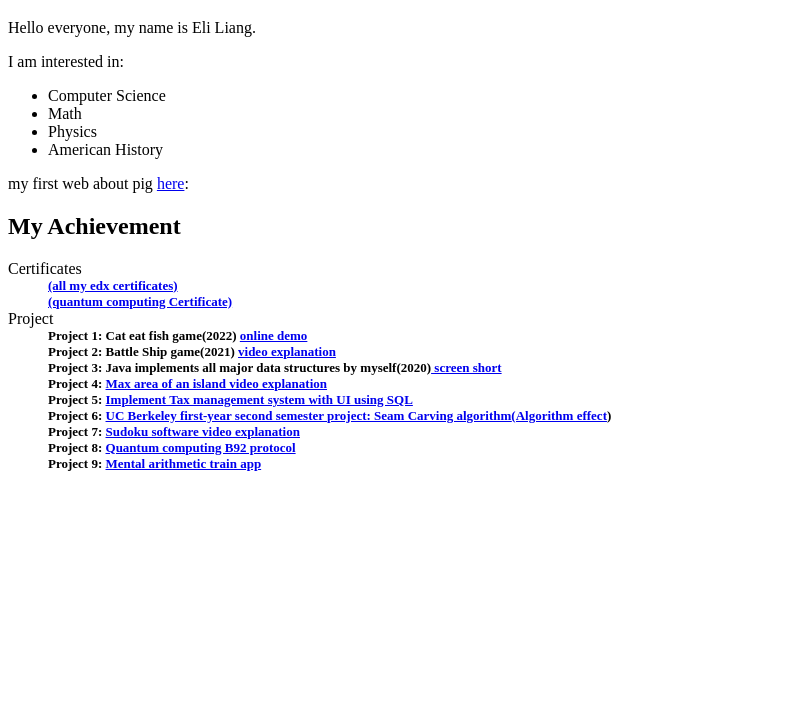
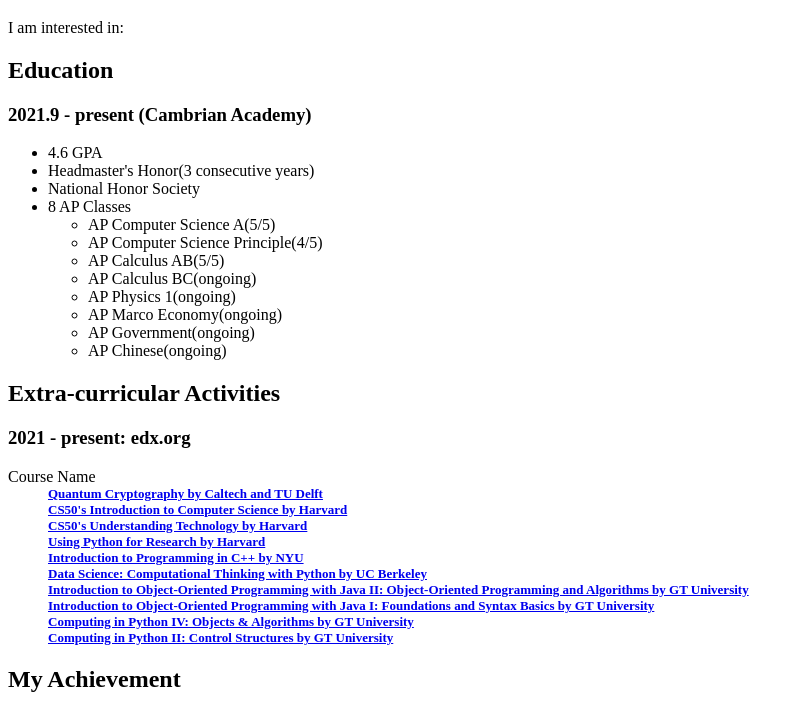
Before and after one commit to EL6033/EL6033.github.io, a plain HTML site: page index.html in a window 1280 px wide. Shown: the part 61-771 px from the top of the page, without its empty margins (0-803 px from the left). Drawn offline with Linux system fonts and the light colour scheme.

Commit message:
update index.html
fix the website

```diff
--- a/index.html
+++ b/index.html
@@ -7,23 +7,43 @@
 		<h1>Introduction</h1>
 		<link rel="stylesheet" href = "styles.css">
 	</head>
+	<p>
+		I am interested in:
+	</p>
 	<body>
-		<p>
-			Hello everyone, my name is Eli Liang.
-		</p>
-		<p>
-			I am interested in:
-		</p>
+		<h2>Education</h2>
+		<h3>2021.9 - present (Cambrian Academy)</h3>
 		<ul>
-		<li>Computer Science</li>
-		<li>Math</li>
-		<li>Physics</li>
-		<li>American History
+		<li>4.6 GPA</li>
+		<li>Headmaster's Honor(3 consecutive years)</li>
+		<li>National Honor Society</li>
+		<li>8 AP Classes</li>
+			<ul>
+				<li> AP Computer Science A(5/5) </li>
+				<li> AP Computer Science Principle(4/5) </li>
+				<li> AP Calculus AB(5/5) </li>
+				<li> AP Calculus BC(ongoing) </li>
+				<li> AP Physics 1(ongoing) </li>
+				<li> AP Marco Economy(ongoing) </li>
+				<li> AP Government(ongoing) </li>
+				<li> AP Chinese(ongoing) </li>
+			</ul>
 		</ul>
 		</head>
-		<p>
-			my first web about pig <a href = "pig~.html">here</a>:
-		</p>
+		<h2>Extra-curricular Activities</h2>
+			<h3>2021 - present: edx.org</h3>
+				<dl>
+					<dt>Course Name</dt>
+					<dd><a href = "https://learning.edx.org/course/course-v1:CaltechDelftX+QuCryptox+3T2018/home">Quantum Cryptography by Caltech and TU Delft</a></dd>
+					<dd><a href = "https://learning.edx.org/course/course-v1:HarvardX+CS50+X/home">CS50's Introduction to Computer Science by Harvard</a></dd>
+					<dd><a href = "https://learning.edx.org/course/course-v1:HarvardX+CS50T+Technology/home">CS50's Understanding Technology by Harvard</a></dd>
+					<dd><a href = "https://learning.edx.org/course/course-v1:HarvardX+PH526x+2T2020/home">Using Python for Research by Harvard</a></dd>
+					<dd><a href = "https://learning.edx.org/course/course-v1:NYUx+CPP.PRG.1+3T2020/home">Introduction to Programming in C++ by NYU</a></dd>
+					<dd><a href = "https://learning.edx.org/course/course-v1:BerkeleyX+Data8.1x+2T2020/home">Data Science: Computational Thinking with Python by UC Berkeley</a></dd>
+					<dd><a href = "https://learning.edx.org/course/course-v1:GTx+CS1331xII+2T2021/home">Introduction to Object-Oriented Programming with Java II: Object-Oriented Programming and Algorithms by GT University</a></dd>
+					<dd><a href = "https://learning.edx.org/course/course-v1:GTx+CS1331xI+2T2021/home">Introduction to Object-Oriented Programming with Java I: Foundations and Syntax Basics by GT University</a></dd>
+					<dd><a href = "https://learning.edx.org/course/course-v1:GTx+CS1301xIV+1T2021/home">Computing in Python IV: Objects & Algorithms by GT University</a></dd>
+					<dd><a href = "https://learning.edx.org/course/course-v1:GTx+CS1301xII+1T2021/home">Computing in Python II: Control Structures by GT University</a></dd>
 		<h2>My Achievement</h2>
 		<dl>
 			<dt>Certificates</dt>
```
